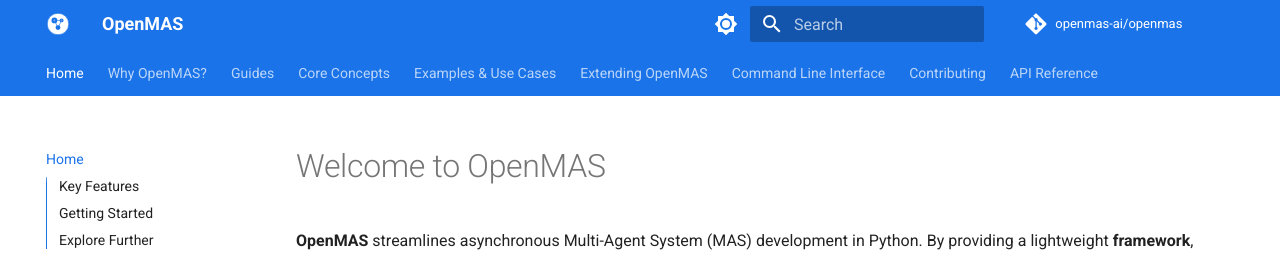
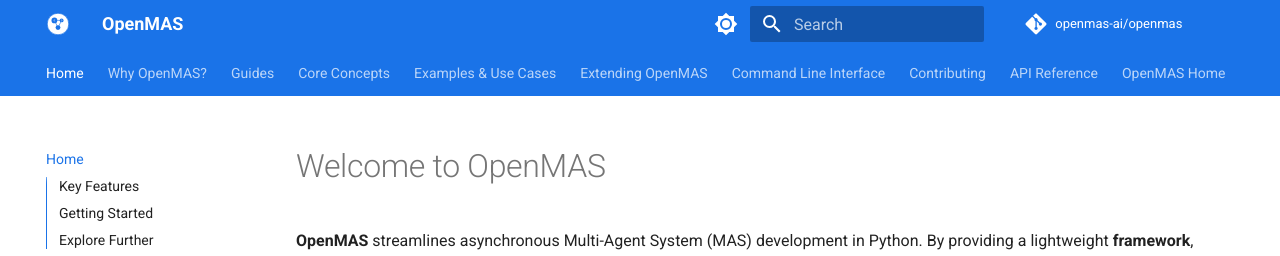
Before and after one commit to openmas-ai/openmas, an MkDocs documentation site: the page built from docs/index.md, in a window 1280 px wide and 900 px high. Shown: the top 256 px of the window. Built offline with MkDocs 1.6.1 and Material for MkDocs 9.7.7, drawn with Linux system fonts in a browser that asks for light colours; comment, search, counter and statistics services are not loaded.

Commit message:
Chore: add direct link to main pag

```diff
--- a/docs/overrides/partials/copyright.html
+++ b/docs/overrides/partials/copyright.html
@@ -8,5 +8,6 @@
     </div>
   {% endif %}
   {# Custom footer text or empty #}
-  © 2025 <a href="https://www.linkedin.com/in/wilsonurdaneta/">Wilson Urdaneta
+  © 2025 <a href="https://www.linkedin.com/in/wilsonurdaneta/">Wilson Urdaneta</a>
+  | <a href="https://www.openmas.ai/" target="_blank" rel="noopener">OpenMAS Website</a>
 </div>
--- a/mkdocs.yml
+++ b/mkdocs.yml
@@ -1,5 +1,5 @@
 site_name: OpenMAS
-site_url: https://openmas.ai
+site_url: https://docs.openmas.ai/
 repo_url: https://github.com/openmas-ai/openmas
 repo_name: openmas-ai/openmas
 
@@ -73,6 +73,7 @@
       - Development Workflow: contributing/development_workflow.md
       - Docstring Policy: contributing/docstring_policy.md
   - API Reference: api_reference.md
+  - OpenMAS Home: https://www.openmas.ai/
 
 plugins:
   - search
```
